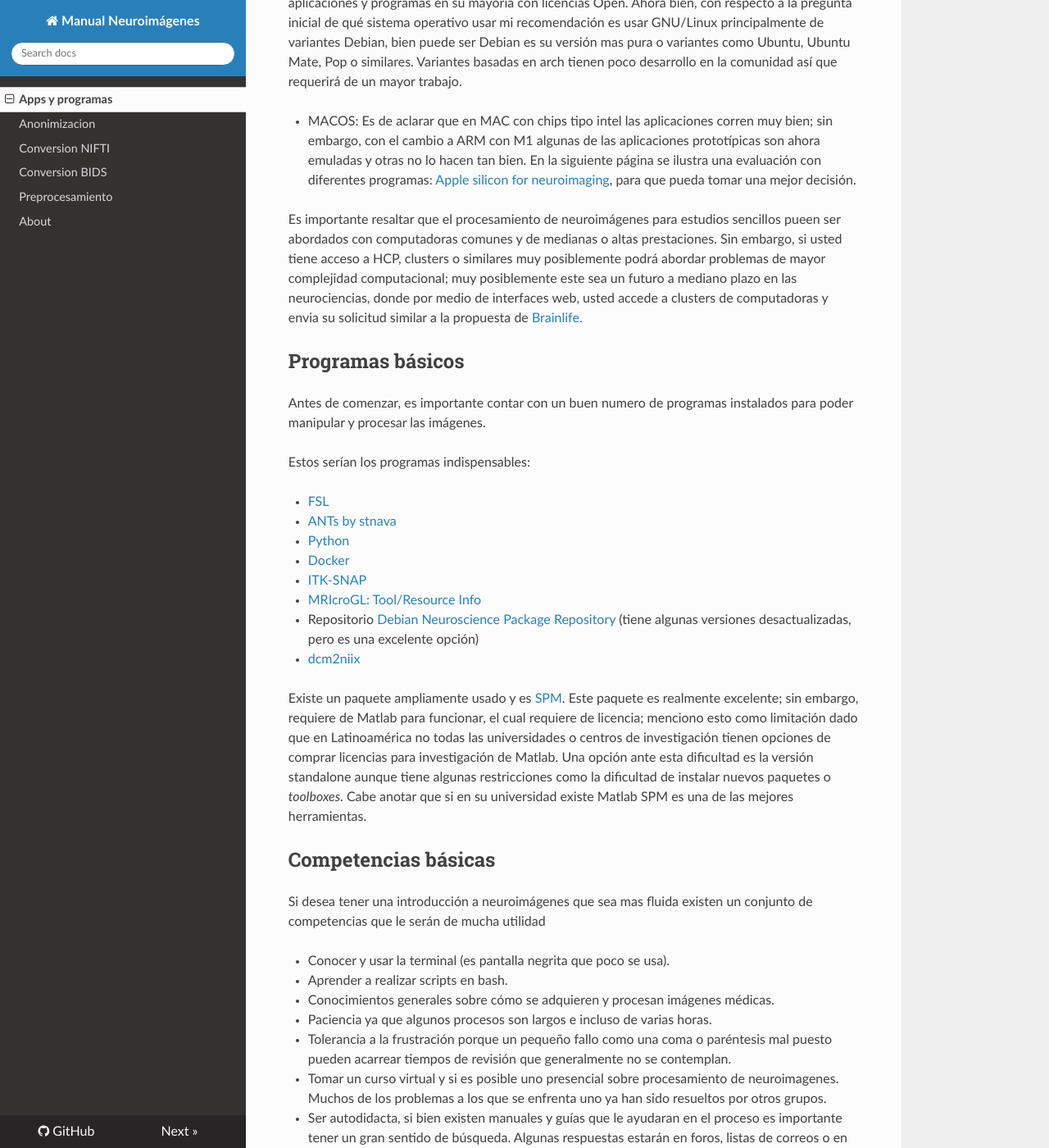
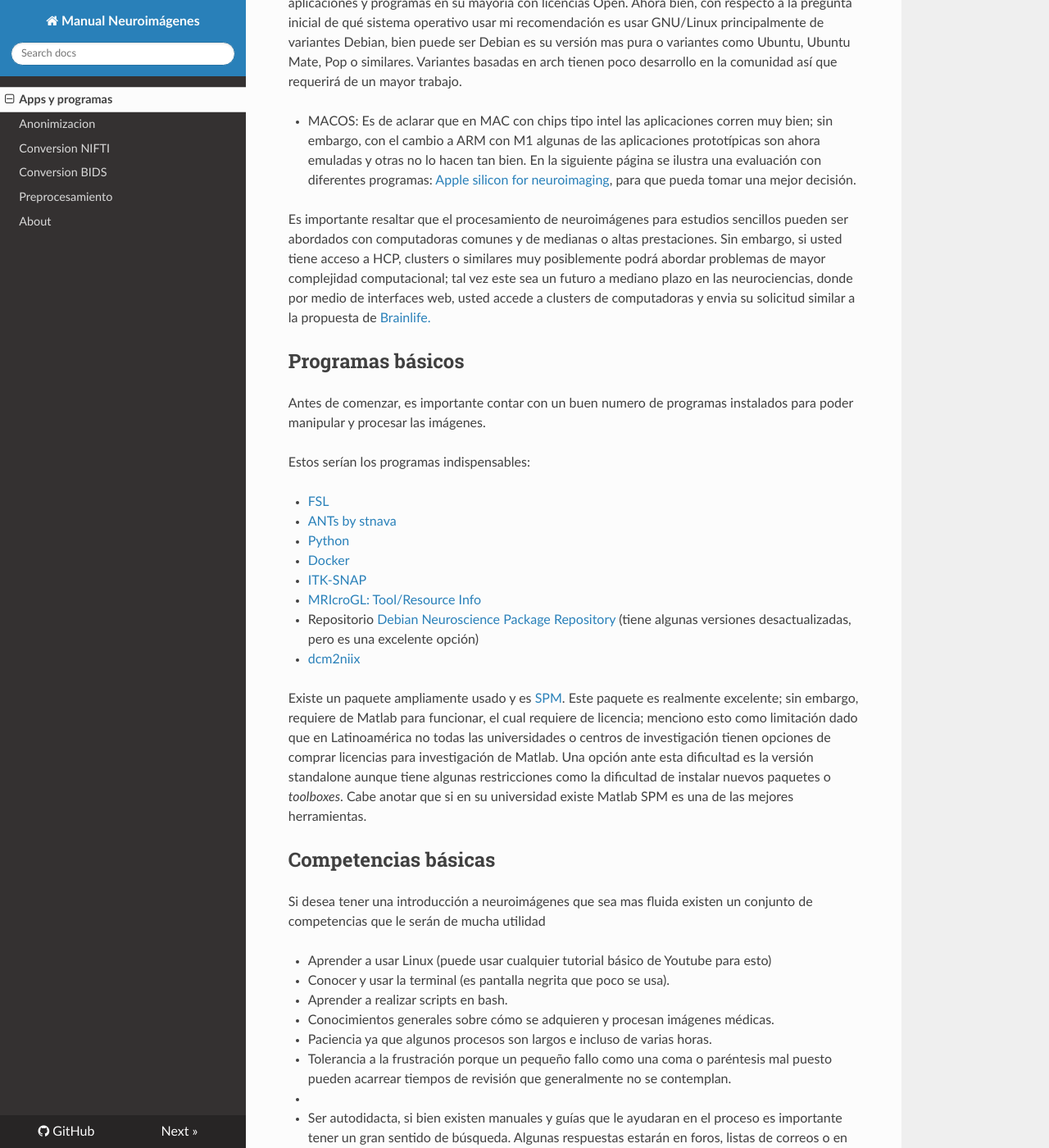
Before and after one commit to pabloreyesg/Scrips-to-MRI, an MkDocs documentation site: the page built from docs/index.md, in a window 1280 px wide and 1400 px high, scrolled down 643 px. Shown: the whole window at 82% size. Built offline with MkDocs 1.6.1, drawn with Linux system fonts in a browser that asks for light colours; nearby versions of some CDN libraries; some of the changed text lies outside the part shown.

Commit message:
Update index.md

```diff
--- a/docs/index.md
+++ b/docs/index.md
@@ -14,7 +14,7 @@
 
 - MACOS: Es de aclarar que en MAC con chips tipo intel las aplicaciones corren muy bien; sin embargo, con el cambio a ARM con M1 algunas de las aplicaciones prototípicas son ahora emuladas y otras no lo hacen tan bien. En la siguiente página se ilustra una evaluación con diferentes programas: [Apple silicon for neuroimaging](https://github.com/neurolabusc/AppleSiliconForNeuroimaging), para que pueda tomar una mejor decisión.
 
-Es importante resaltar que el procesamiento de neuroimágenes para estudios sencillos pueen ser abordados con computadoras comunes y de medianas o altas prestaciones. Sin embargo, si usted tiene acceso a HCP, clusters o similares muy posiblemente podrá abordar problemas de mayor complejidad computacional; muy posiblemente este sea un futuro a mediano plazo en las neurociencias, donde por medio de interfaces web, usted accede a clusters de computadoras y envia su solicitud similar a la propuesta de [Brainlife.](https://brainlife.io)
+Es importante resaltar que el procesamiento de neuroimágenes para estudios sencillos pueden ser abordados con computadoras comunes y de medianas o altas prestaciones. Sin embargo, si usted tiene acceso a HCP, clusters o similares muy posiblemente podrá abordar problemas de mayor complejidad computacional; tal vez este sea un futuro a mediano plazo en las neurociencias, donde por medio de interfaces web, usted accede a clusters de computadoras y envia su solicitud similar a la propuesta de [Brainlife.](https://brainlife.io)
 
 ## Programas básicos
 
@@ -44,6 +44,8 @@
 
 Si desea tener una introducción a neuroimágenes que sea mas fluida existen un conjunto de competencias que le serán de mucha utilidad
 
+- Aprender a usar Linux (puede usar cualquier tutorial básico de Youtube para esto)
+
 - Conocer y usar la terminal (es pantalla negrita que poco se usa).
 
 - Aprender a realizar scripts en bash.
@@ -54,24 +56,26 @@
 
 - Tolerancia a la frustración porque un pequeño fallo como una coma o paréntesis mal puesto pueden acarrear tiempos de revisión que generalmente no se contemplan.
 
-- Tomar un curso virtual y si es posible uno presencial sobre procesamiento de neuroimagenes. Muchos de los problemas a los que se enfrenta uno ya han sido resueltos por otros grupos.
+-
 
 - Ser autodidacta, si bien existen manuales y guías que le ayudaran en el proceso es importante tener un gran sentido de búsqueda. Algunas respuestas estarán en foros, listas de correos  o en páginas web bien sea que esten actualizadas o no.
 
 - Realice siempre los ejemplos que dan los programas y compare sus resultados con el esperado.
 
+- No invente la rueda, las neuroimágenes son un campo con un alto desarrollo y permanente actualización; es posible que exista ya un toolbox, libreria o similar que contemple su propuesta. Siempre revise qué se ha hecho.
+
 ## ¿Dónde aprender?
 
 Si usted desea realmente aprender cómo funcionan los análisis de neuroimágenes porque desea investigar en este tema, es altamente recomendable realizar un curso introductorio, aquí hay algunos ejemplos de cursos. No se limite a unicamente observar el curso, sino a replicar los métodos de análisis que se dan. La observación sin ejecución realmente no le servirá de mucho.
 
-Principios de fMRI -1  [Youtube](https://www.youtube.com/channel/UC_BIby85hZmcItMrkAlc8eA)
+- Principios de fMRI -1  [Youtube](https://www.youtube.com/channel/UC_BIby85hZmcItMrkAlc8eA)
 
-Principios de fMRI - 2 [Coursera](https://www.coursera.org/learn/functional-mri-2)
+- Principios de fMRI - 2 [Coursera](https://www.coursera.org/learn/functional-mri-2)
 
-Curso de FSL [FSL Course](https://open.win.ox.ac.uk/pages/fslcourse/website/)
+- Curso de FSL [FSL Course](https://open.win.ox.ac.uk/pages/fslcourse/website/)
 
-El Blog de Andy [Welcome to Andy’s Brain Book! ](https://andysbrainbook.readthedocs.io/en/latest/index.html)
+- El Blog de Andy [Welcome to Andy’s Brain Book! ](https://andysbrainbook.readthedocs.io/en/latest/index.html)
 
-Cursos de SPM [London SPM Courses](https://www.fil.ion.ucl.ac.uk/spm/course/london/)
+- Cursos de SPM [London SPM Courses](https://www.fil.ion.ucl.ac.uk/spm/course/london/)
 
 No tema preguntar en foros de discusión, aunque previamente revise si ya alguien hizo la misma pregunta (lo cual es muy probable).
```
